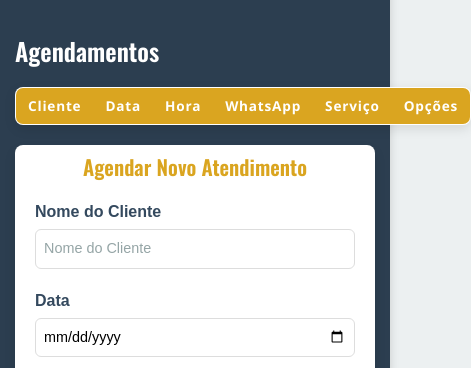
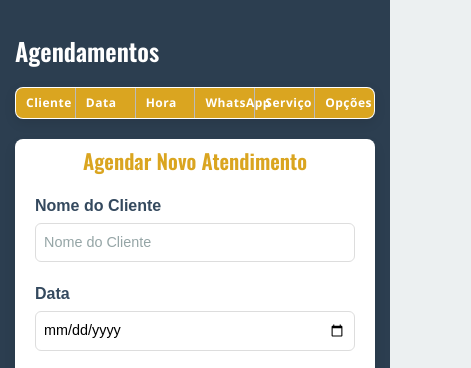
Before and after one commit to victor-engineer/barbershop, a website: page admin-dashboard.html in a window 390 px wide. Shown: the part 445-813 px from the top of the page, 471 px wide, since content can reach past the window. Drawn offline with nearby package versions, Linux system fonts and the light colour scheme; no server answers.

Commit message:
eliminando espaços extras

```diff
--- a/css/admin-dashboard.css
+++ b/css/admin-dashboard.css
@@ -135,33 +135,37 @@ body {
 /* Estilização da Tabela de Compromissos */
 .appointments-table {
     width: 100%;
+    max-width: 100%;
     border-collapse: collapse;
     margin-top: 20px;
-    border: 1px solid #ddd;
+    border: 1px solid #ccc;
     border-radius: 8px;
     overflow: hidden;
     box-shadow: 0 4px 12px rgba(0, 0, 0, 0.1);
     background-color: #fff;
+    table-layout: fixed; /* Impede que a tabela ultrapasse a largura da tela */
 }
 
 /* Cabeçalho da Tabela */
 .appointments-table th {
     background-color: var(--primary-color);
     color: var(--white-color);
-    font-size: 1.2rem;
+    font-size: 1rem; /* Reduzi um pouco mais */
     font-weight: 600;
-    letter-spacing: 0.8px;
-    padding: 14px 18px;
+    letter-spacing: 0.5px;
+    padding: 12px 15px;
     text-align: left;
+    border: 1px solid #bbb; /* Adicionei bordas */
 }
 
 /* Células da Tabela */
 .appointments-table td {
-    font-size: 1rem;
-    padding: 12px 16px;
+    font-size: 0.9rem; /* Reduzi um pouco mais */
+    padding: 10px 14px;
     color: #333;
-    border-bottom: 1px solid #ddd;
+    border: 1px solid #bbb; /* Adicionei bordas */
     transition: background-color 0.3s ease;
+    word-wrap: break-word; /* Quebra palavras grandes */
 }
 
 /* Linhas alternadas */
@@ -172,8 +176,8 @@ body {
 /* Efeito hover */
 .appointments-table tr:hover {
     background-color: #f1f1f1;
-    transform: translateY(-2px);
-    box-shadow: 0 6px 16px rgba(0, 0, 0, 0.08);
+    transform: translateY(-1px);
+    box-shadow: 0 4px 12px rgba(0, 0, 0, 0.08);
 }
 
 /* Links na tabela */
@@ -186,28 +190,31 @@ body {
 
 .appointments-table a:hover {
     color: var(--link-hover-color);
-    transform: translateX(4px);
+    transform: translateX(3px);
 }
 
 /* Responsividade */
 @media screen and (max-width: 768px) {
     .appointments-table {
-        width: 100%;
-        font-size: 0.9rem;
+        font-size: 0.85rem;
     }
 
     .appointments-table th,
     .appointments-table td {
-        padding: 10px 14px;
+        padding: 8px 12px;
     }
 }
 
 /* Responsividade para telas muito pequenas */
 @media screen and (max-width: 480px) {
+    .appointments-table {
+        font-size: 0.8rem;
+    }
+
     .appointments-table th,
     .appointments-table td {
-        padding: 8px 12px;
-        font-size: 0.85rem;
+        padding: 6px 10px;
+        font-size: 0.75rem;
     }
 
     .appointments-table tr:hover {
@@ -215,6 +222,12 @@ body {
         box-shadow: none;
     }
 }
+
+/* Evitar rolagem horizontal indesejada */
+body {
+    overflow-x: hidden;
+}
+
 
 /* Formulário de Novo Compromisso */
 .new-appointment-section {
```
